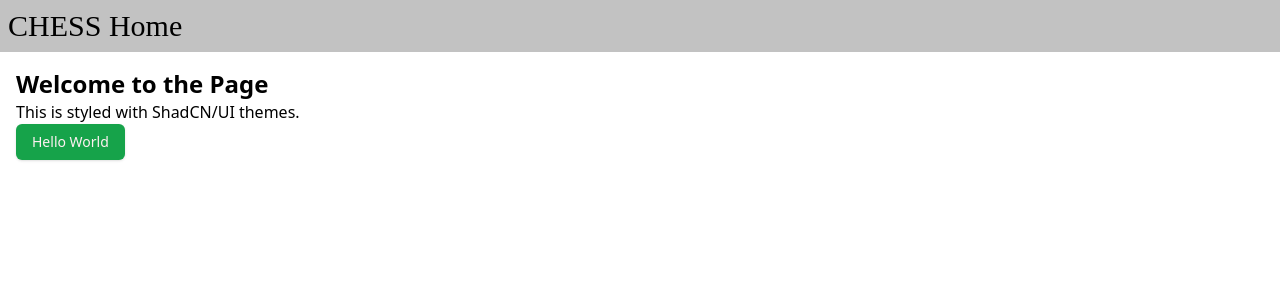
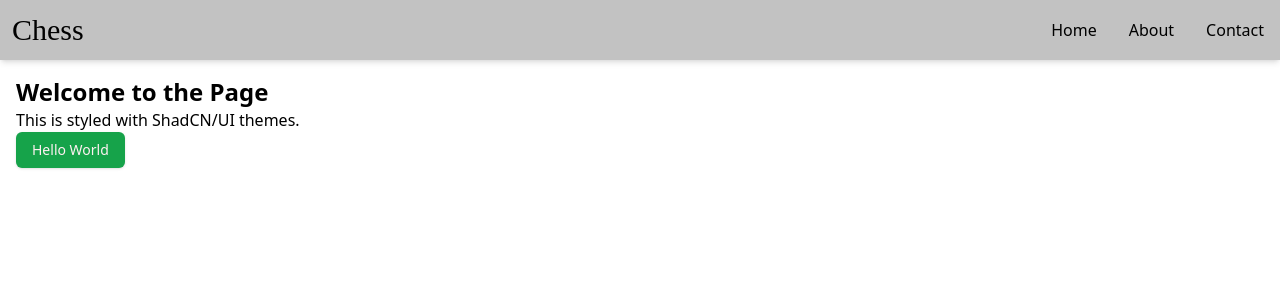
Before and after one commit to Amaan-Kazi/Chess, a Next.js app in the folder frontend/: page / in a window 1280 px wide. Shown: the top 300 px of the page. Built offline with nearby package versions, Linux system fonts and the light colour scheme; a web font is replaced by a local one.

Commit message:
Collapsable navbar

```diff
--- a/frontend/src/components/navbar.tsx
+++ b/frontend/src/components/navbar.tsx
@@ -1,6 +1,11 @@
+"use client";
 import "../../public/fonts.css";
+import { useState } from "react";
+import { Menu, X } from 'lucide-react';
 
 export default function Navbar({ activePage }: { activePage: string }) {
+  const [menuOpen, setMenuOpen] = useState(false);
+  console.log(activePage);
   return (
     <>
       <style>{`
@@ -12,9 +17,35 @@ export default function Navbar({ activePage }: { activePage: string }) {
           background-color: rgb(9, 9, 11);
         }
       `}</style>
-      <div className="mx-auto flex min-w-full navbar-background">
-        <div className="font-academiaM54 text-3xl p-2">CHESS {activePage}</div>
-      </div>
+
+      <nav className="navbar-background shadow-md w-full flex justify-between items-center">
+        <div className="text-3xl font-academiaM54 p-3">Chess</div>
+
+        {/* Button for expanding navbar vertically on small devices */}
+        <button
+          className="block md:hidden mr-3"
+          onClick={() => setMenuOpen(!menuOpen)}
+        >
+          {menuOpen ? <X className="w-6 h-6"/> : <Menu className="w-6 h-6"/>}
+        </button>
+
+        {/* Links */}
+        <div
+          className={`md:flex absolute md:relative top-14 left-0 right-0 navbar-background md:bg-transparent md:top-auto transition-all ${
+            menuOpen ? "block" : "hidden"
+          }`}
+        >
+          <a href="#" className="block px-4 py-2 md:py-0">
+            Home
+          </a>
+          <a href="#" className="block px-4 py-2 md:py-0">
+            About
+          </a>
+          <a href="#" className="block px-4 py-2 md:py-0">
+            Contact
+          </a>
+        </div>
+      </nav>
     </>
   );
 }
```
